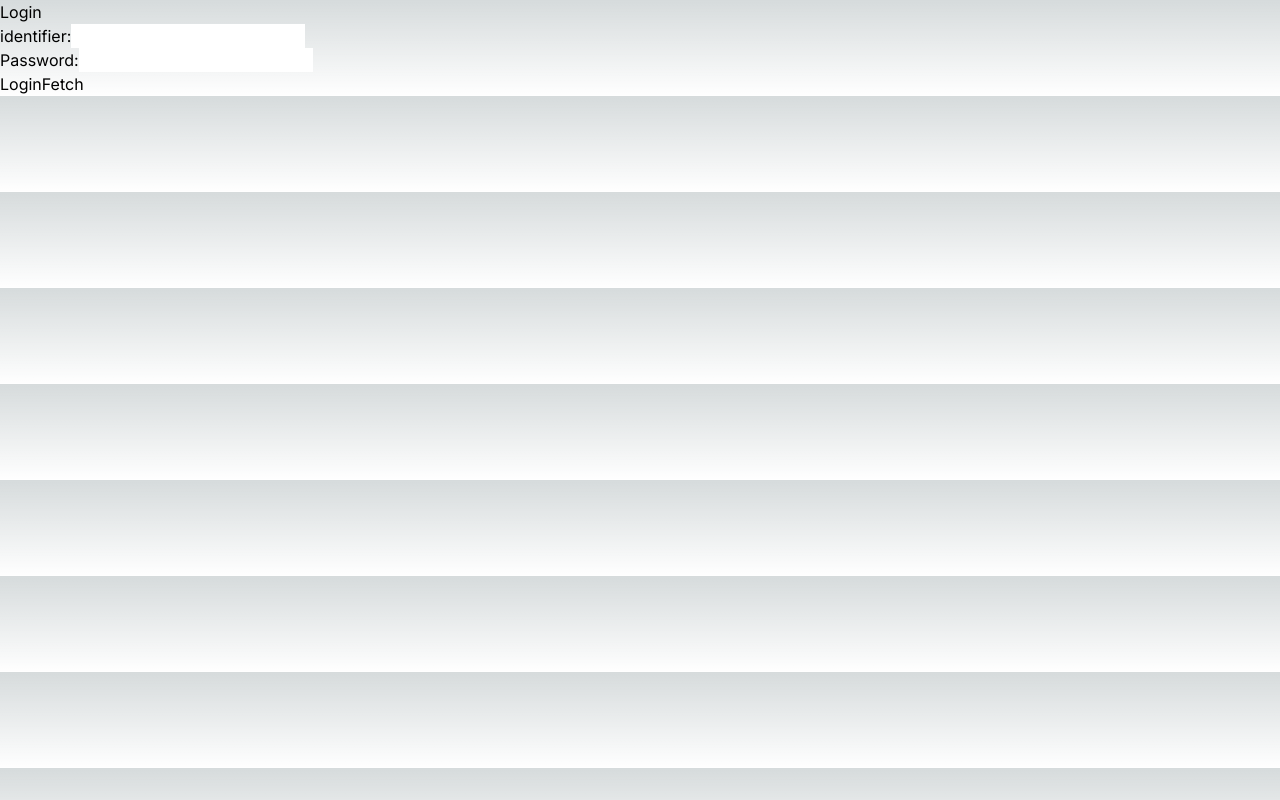
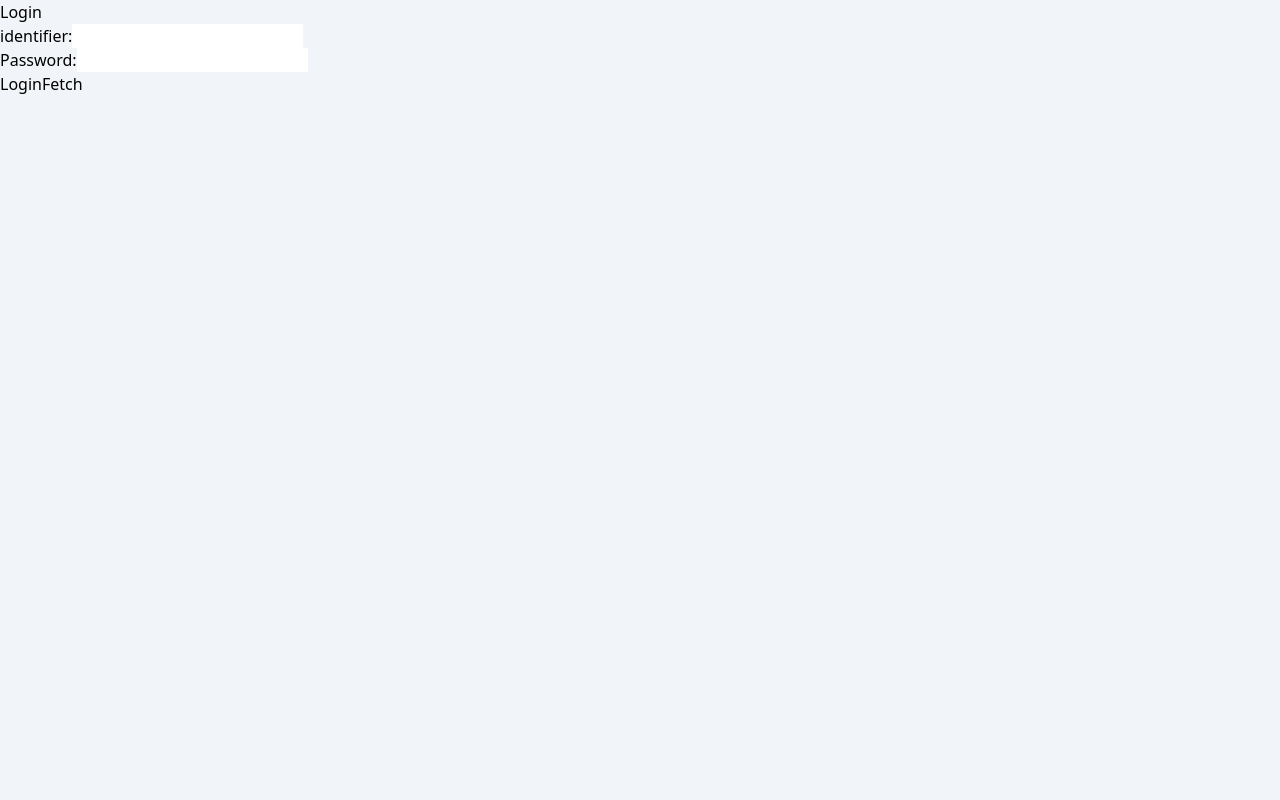
Before and after one commit to RaihanFuadSyakir/webdev-M-4, a Next.js app in the folder frontend/: page /login in a window 1280 px wide. Built offline with nearby package versions, Linux system fonts and the light colour scheme.

Commit message:
temp update

```diff
--- a/frontend/src/app/layout.tsx
+++ b/frontend/src/app/layout.tsx
@@ -16,7 +16,11 @@ export default function RootLayout({
 }) {
   return (
     <html lang="en">
-      <body className={inter.className}>{children}</body>
+      <body className={`inter.className`}>
+        <div className='min-h-screen min-w-screen bg-slate-100'>
+        {children}
+        </div>
+        </body>
     </html>
   )
 }
--- a/frontend/src/app/login/page.tsx
+++ b/frontend/src/app/login/page.tsx
@@ -42,7 +42,7 @@ const Login: React.FC = () => {
   };
 
   return (
-    <div >
+    <div className=' text-black'>
       <h2>Login</h2>
       <div>
         <label>identifier:</label>
@@ -50,7 +50,7 @@ const Login: React.FC = () => {
           type="text"
           value={identifier}
           onChange={(e) => setIdentifier(e.target.value)}
-          className='text-black'
+          className=''
         />
       </div>
       <div>
--- a/frontend/src/app/outcome/page.tsx
+++ b/frontend/src/app/outcome/page.tsx
@@ -13,7 +13,7 @@ const FormLayout = () => {
         console.log("clicked")
     }
   return (
-    <>
+    <div className="text-black">
       <Breadcrumb pageName="Finance-App-M-4" />
       <div className="grid grid-cols-1 gap-9 sm:grid-cols-2">
         <div className="flex flex-col gap-9">
@@ -65,7 +65,7 @@ const FormLayout = () => {
           </div>
         </div>
       </div>
-    </>
+    </div>
   );
 };
 
--- a/frontend/src/components/CategorySelect.tsx
+++ b/frontend/src/components/CategorySelect.tsx
@@ -3,6 +3,7 @@
 import { BACKEND_URL } from '@/constants';
 import { useEffect, useState } from 'react';
 import { Category, dbResponse } from '@/type/type';
+import axios, { AxiosResponse } from 'axios';
 const CategorySelect = () => {
     const [categories, setCategories] = useState<Category[]>([]);
     const [selectedCategory, setSelectedCategory] = useState('');
@@ -10,10 +11,16 @@ const CategorySelect = () => {
     useEffect(() => {
         // Make a GET request to your backend API endpoint to fetch categories.
         console.log("fetching")
-        fetch(`${BACKEND_URL}/api/categories`)
-            .then((response) => response.json())
-            .then((datas : dbResponse<Category>) => setCategories(datas.data))
-            .catch((error) => console.error('Error fetching categories:', error));
+        axios.get(`${BACKEND_URL}/api/categories/1`, {
+            headers: {
+              'Content-Type': 'application/json',
+            },
+            withCredentials: true,
+          }).then((response: AxiosResponse) => {
+            const res: dbResponse<Category> = response.data;
+            const categories: Category[] = res.data;
+            setCategories(categories);
+          }).catch((e) => { console.log(e) })
     }, []);
 
     return (
@@ -26,11 +33,13 @@ const CategorySelect = () => {
                     onChange={(e) => setSelectedCategory(e.target.value)}
                 >
                     <option value="">Select Category</option>
-                    {categories.map((category) => (
-                        <option key={category.id} value={category.id}>
-                            {category.category_name}
-                        </option>
-                    ))}
+                    {categories && (
+                        categories.map((category) => (
+                            <option key={category.id} value={category.id}>
+                                {category.category_name}
+                            </option>
+                        ))
+                    )}
                 </select>
                 <span className="absolute top-1/2 right-4 z-30 -translate-y-1/2">
                     <svg
```
Also changed, not shown: 1 other file (tests, documents, lock files or other folders).
